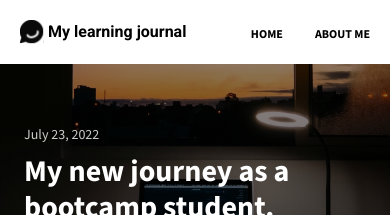
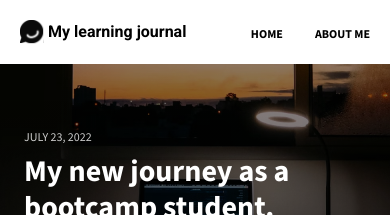
Before and after one commit to DarrickFauvel/my-learning-journal-solo-scrimba-250119, a Next.js app: page / in a window 390 px wide. Shown: the top 215 px of the page. Built offline with nearby package versions, Linux system fonts and the light colour scheme.

Commit message:
Adjust text style properties

```diff
--- a/components/post-card.tsx
+++ b/components/post-card.tsx
@@ -23,7 +23,7 @@
             className="w-full h-full object-cover"
           />
           <div className="absolute inset-0 bg-gradient-to-t from-black/60 via-black/40 to-black/20 flex flex-col justify-end p-6 text-white">
-            <time className="text-sm text-white/80">{formattedDate}</time>
+              <time className="text-xs sm:text-sm md:text-base uppercase text-white/80">{formattedDate}</time>
               <h2 className="text-3xl sm:text-4xl md:text-5xl font-bold mt-2 mb-3">
               {heading}
             </h2>
```
